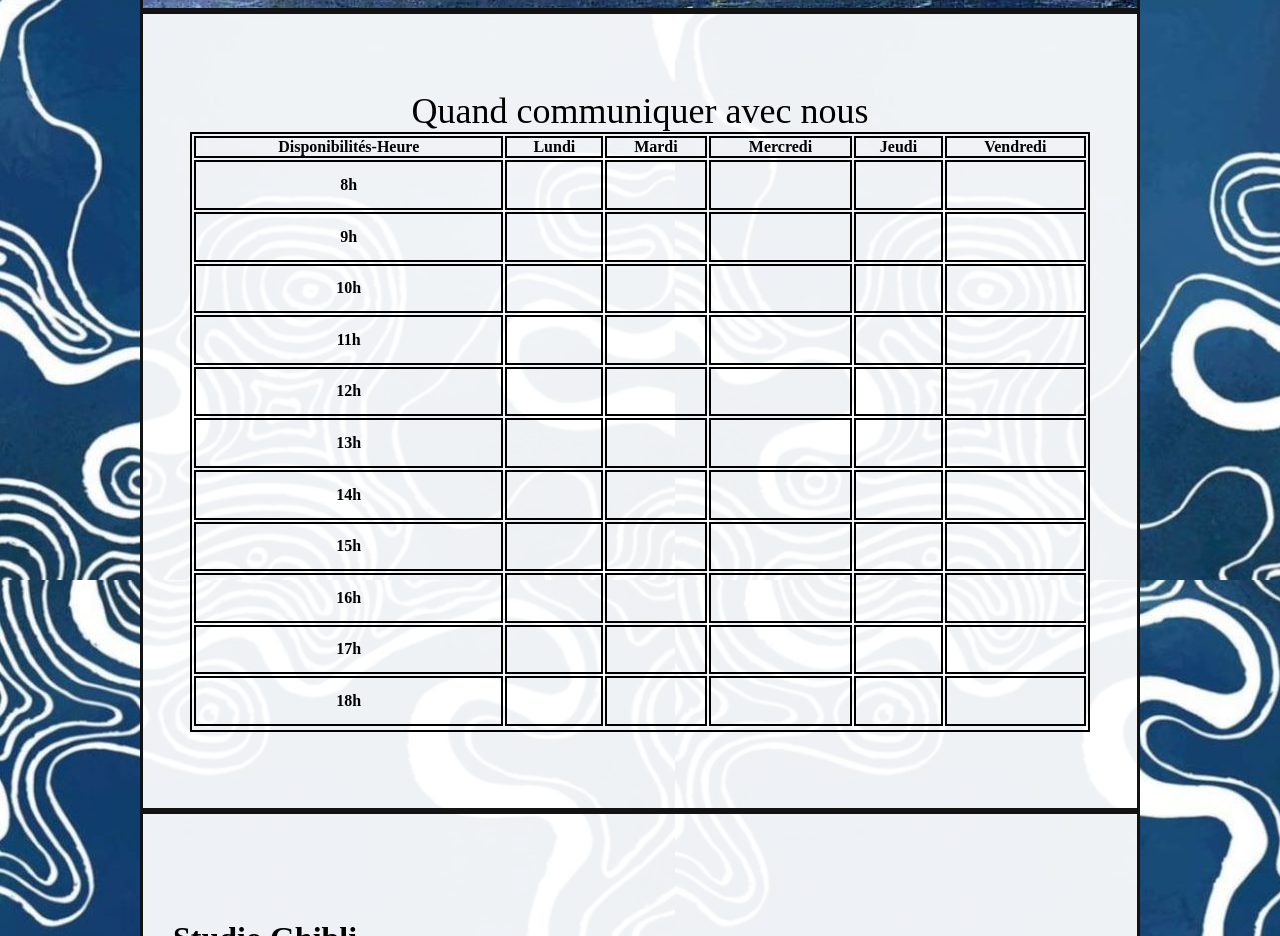
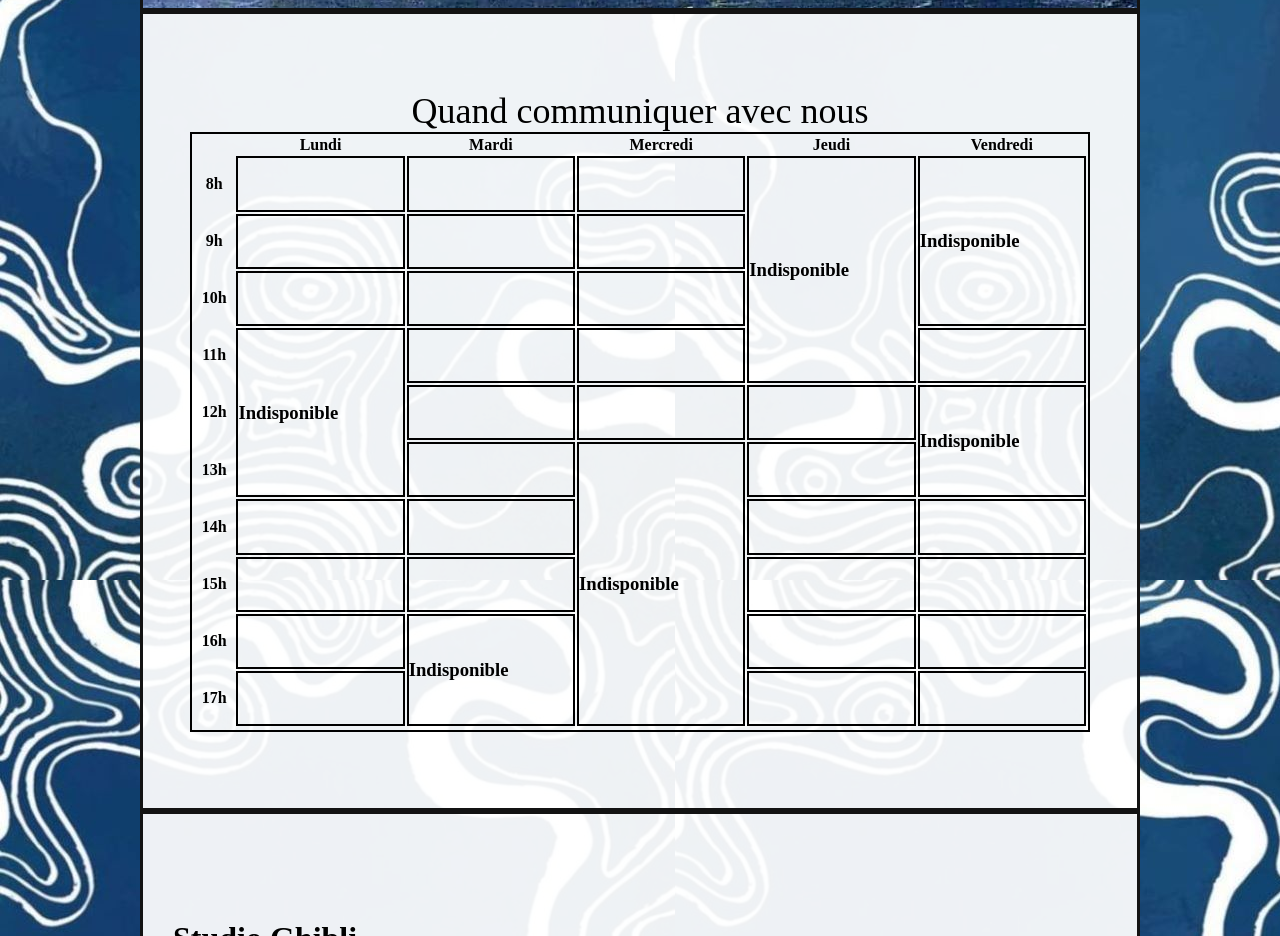
Before and after one commit to v-vvia/1w1-tp2, a plain HTML site: page index.htm in a window 1280 px wide. Shown: the part 1820-2756 px from the top of the page. Drawn offline with Linux system fonts and the light colour scheme; a web font is replaced by a local one.

Commit message:
TableauHtml

```diff
--- a/css/style.css
+++ b/css/style.css
@@ -225,7 +225,10 @@ label{
   font-size: 36px;
 }
 th{
-  border: 2px solid black;
+  /* border: 2px solid black; */
+
+}
+th p{
 
 }
 td{
--- a/index.htm
+++ b/index.htm
@@ -159,7 +159,7 @@
                         <thead>
 
                             <tr>
-                                <th>Disponibilités-Heure</th>
+                                <th></th>
                                 <th>
                                     <p>Lundi</p>
                                 </th>
@@ -183,89 +183,108 @@
                                 <td></td>
                                 <td></td>
                                 <td></td>
-                                <td></td>
-                                <td></td>
+                                <td class="indisponible" rowspan="4">
+                                    <h3 class="tableau__h3 horizontal">Indisponible</h3>
+                                </td>
+                                <td class="indisponible" rowspan="3">
+                                <h3 class="tableau__h3 centre">Indisponible</h3></td>
                             </tr>
                             <tr>
                                 <th>9h</th>
+
+                                <td></td>
+                                <td></td>
+                                <td></td>
+
+                            </tr>
+                            <tr>
+                                <th>10h</th>
+
+                                <td></td>
+                                <td></td>
+                                <td></td>
+
+                            </tr>
+                            <tr>
+                                <th>11h</th>
+                                <td class="indisponible" rowspan="3">
+                                    <h3 class="tableau__h3 diagonale">Indisponible</h3>
+                                </td>
+                                <td></td>
+                                <td></td>
+                                <td></td>
+
+                            </tr>
+                            <tr>
+                                <th>12h</th>
+
+                                <td></td>
+                                <td></td>
+                                <td></td>
+                                <td class="indisponible" rowspan="2">
+                                    <h3 class="tableau__h3 centre">Indisponible</h3>
+                                </td>
+
+
+
+
+
+                            </tr>
+                            <tr>
+                                <th>13h</th>
+                                <td></td>
+                                <td class="indisponible" rowspan="5">
+                                    <h3 class="tableau__h3 horizontal">Indisponible</h3>
+                                </td>
+                                <td></td>
+
+
+
+
+
+
+                            </tr>
+                            <tr>
+                                <th>14h</th>
+
                                 <td></td>
                                 <td></td>
                                 <td></td>
                                 <td></td>
-                                <td></td>
+
                             </tr>
                             <tr>
-                                <th>10h</th>
+                                <th>15h</th>
+
                                 <td></td>
                                 <td></td>
                                 <td></td>
                                 <td></td>
-                                <td></td>
-                            </tr>
-                            <tr>
-                                <th>11h</th>
-                                <td></td>
-                                <td></td>
-                                <td></td>
-                                <td></td>
-                                <td></td>
-                            </tr>
-                            <tr>
-                                <th>12h</th>
-                                <td></td>
-                                <td></td>
-                                <td></td>
-                                <td></td>
-                                <td></td>
-                            </tr>
-                            <tr>
-                                <th>13h</th>
-                                <td></td>
-                                <td></td>
-                                <td></td>
-                                <td></td>
-                                <td></td>
-                            </tr>
-                            <tr>
-                                <th>14h</th>
-                                <td></td>
-                                <td></td>
-                                <td></td>
-                                <td></td>
-                                <td></td>
-                            </tr>
-                            <tr>
-                                <th>15h</th>
-                                <td></td>
-                                <td></td>
-                                <td></td>
-                                <td></td>
-                                <td></td>
+
                             </tr>
                             <tr>
                                 <th>16h</th>
                                 <td></td>
+
+                                <td class="disponible" rowspan="2">
+                                    <h3 class="tableau__h3 centre">Indisponible</h3>
+                                </td>
                                 <td></td>
                                 <td></td>
-                                <td></td>
-                                <td></td>
+
                             </tr>
                             <tr>
                                 <th>17h</th>
+
                                 <td></td>
+                                <td>
+
+                                </td>
+
                                 <td></td>
-                                <td></td>
-                                <td></td>
-                                <td></td>
+
                             </tr>
-                            <tr>
-                                <th>18h</th>
-                                <td></td>
-                                <td></td>
-                                <td></td>
-                                <td></td>
-                                <td></td>
-                            </tr>
+
 
 
                         </tbody>
```
